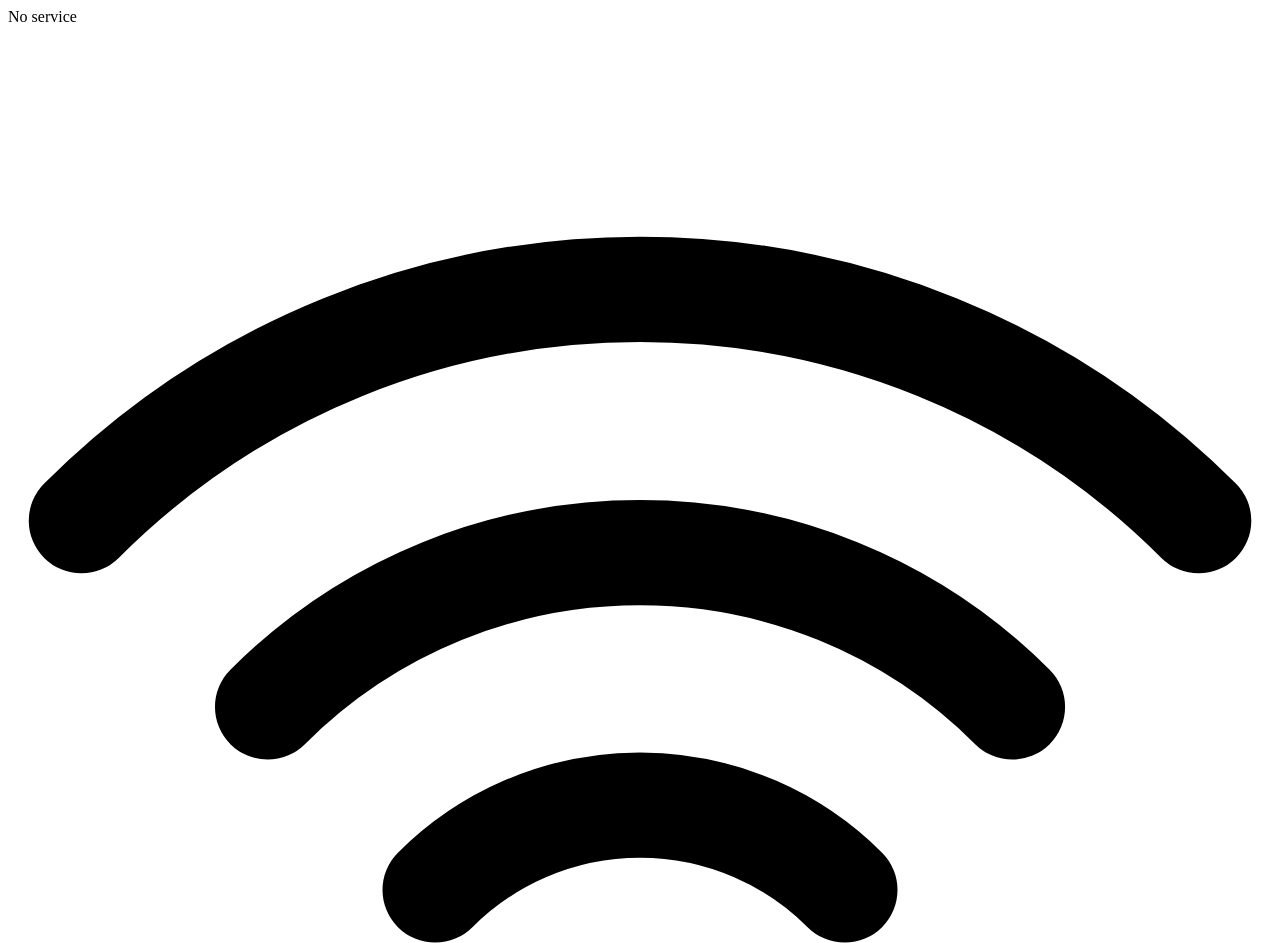
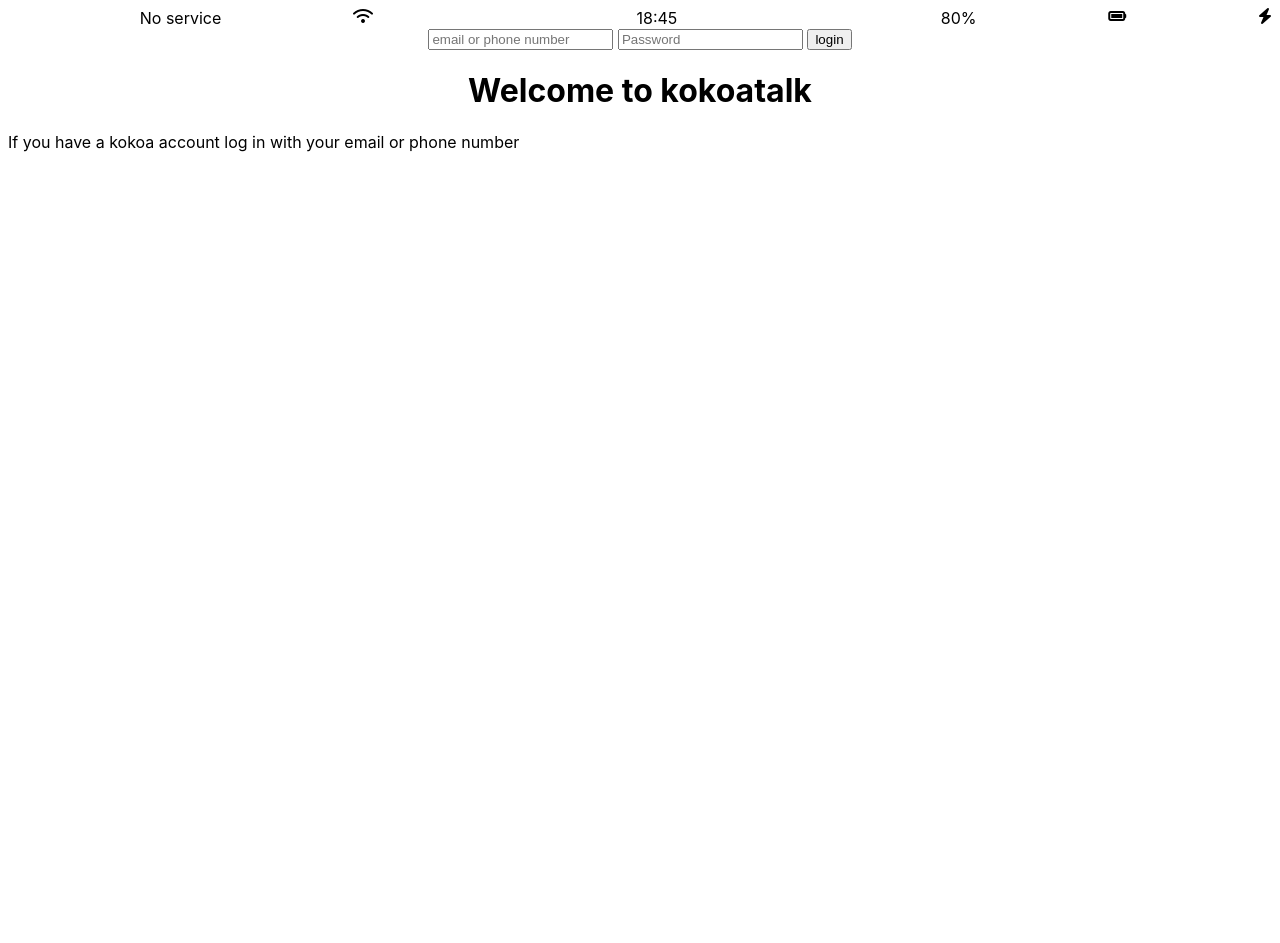
Before and after one commit to jangboda/kokoa-clone-2022, a plain HTML site: page index.html in a window 1280 px wide. Shown: the top 943 px of the page. After the commit the page ends 800 px from the top, so only its background shows below. Drawn offline with Linux system fonts and the light colour scheme.

Commit message:
first page for css
how to made layout

```diff
--- a/index.html
+++ b/index.html
@@ -5,21 +5,43 @@
     <meta http-equiv="X-UA-Compatible" content="IE=edge">
     <meta name="viewport" content="width=device-width, initial-scale=1.0">
     <title>kokoa talk</title>
+    <link rel="stylesheet" href="style.css">
+
+
 </head>
 <body>
     <div id="status-bar">
-        <div class = "status-bar__column"></div>
-        <span>No service</span><!-- wifi need Icon-->
-        <svg class="w-6 h-6" fill="none" stroke="currentColor" viewBox="0 0 24 24" xmlns="http://www.w3.org/2000/svg"><path stroke-linecap="round" stroke-linejoin="round" stroke-width="2" d="M8.111 16.404a5.5 5.5 0 017.778 0M12 20h.01m-7.08-7.071c3.904-3.905 10.236-3.905 14.141 0M1.394 9.393c5.857-5.857 15.355-5.857 21.213 0"></path></svg>
+        <div class = "status-bar_column"></div>
+        <span>No service</span>
+        <!-- wifi need Icon-->
+        <i class="fas fa-wifi"></i>
+        <div class = "status-bar_column"></div>
+        <span>18:45</span>
+        <div class = "status-bar_column"></div>
+         <span>80%</span>
 
-        <div class = "status-bar__column"></div>
-        <span>18:45</span>
-        <div class = "status-bar__column"></div>
-         <span>110%</span>
-         <svg class="w-6 h-6" fill="none" stroke="currentColor" viewBox="0 0 24 24" xmlns="http://www.w3.org/2000/svg"><path stroke-linecap="round" stroke-linejoin="round" stroke-width="2" d="M9 19v-6a2 2 0 00-2-2H5a2 2 0 00-2 2v6a2 2 0 002 2h2a2 2 0 002-2zm0 0V9a2 2 0 012-2h2a2 2 0 012 2v10m-6 0a2 2 0 002 2h2a2 2 0 002-2m0 0V5a2 2 0 012-2h2a2 2 0 012 2v14a2 2 0 01-2 2h-2a2 2 0 01-2-2z"></path></svg>
+         <i class="fas fa-battery-full"></i>
+        <i class="fas fa-bolt"></i>
          <!--batter Icon-->
          <!--Lightning Icon-->
          <!-- at the kakao talk login pages of top there is three span on the top that's why we are making 3 span-->
     </div>
+    <script
+         src="https://kit.fontawesome.com/6478f529f2.js"
+         crossorigin="anonymous">
+
+    </script>
+    <form id="header__login">
+  <input type ="text" placeholder="email or phone number" 30px;>
+  <input type= "text" placeholder="Password" 30px;>
+  <input type="submit" value=login >
+    </form>
+
+
+<header>
+    <h1 class = "kokoa__header"> Welcome to kokoatalk</h1>
+    <p class ="kokoa__text">If you have a kokoa account log in with your email or phone number </p>
+</header>
+
 </body>
 </html>
--- /dev/null
+++ b/style.css
@@ -0,0 +1,27 @@
+#status-bar{
+    display:flex;
+    justify-content:space-between;
+    margin: 0;
+
+}
+
+.kokoa__header, kokoa__text {
+  text-align: center;
+
+}
+
+#header__login{
+    text-align: center;
+
+}
+
+.status-bar :first-child span{
+    margin-right: 5px;
+    font size : 4px;
+
+}
+
+ body{
+    font-family: -apple-system, BlinkMacSystemFont, 'Segoe UI', Roboto, Oxygen, Ubuntu, Cantarell, 'Open Sans', 'Helvetica Neue', sans-serif;
+
+}
```
